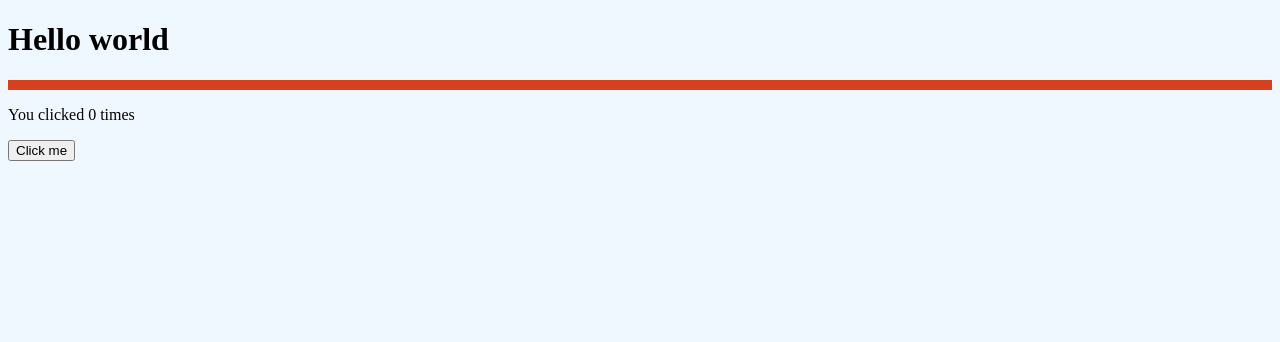
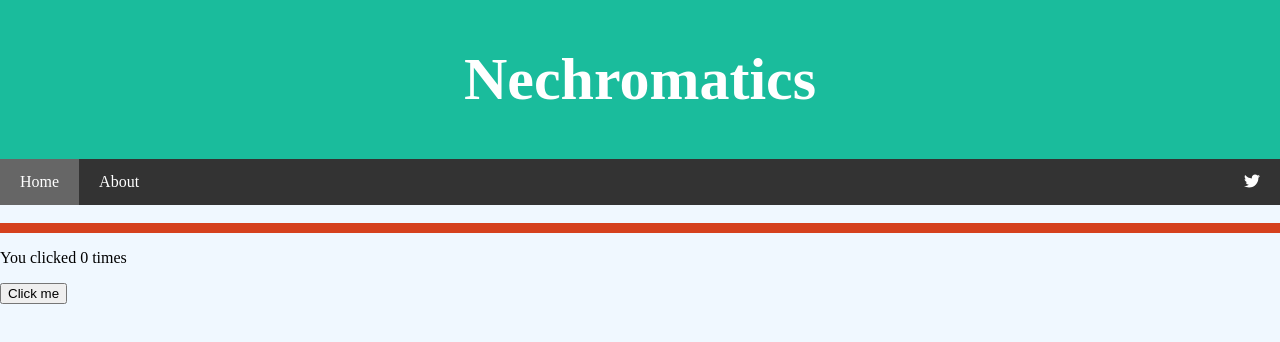
Before and after one commit to Erzihark/YelpClone, a React (Create React App) app in the folder my-app/client/: page / in a window 1280 px wide. Shown: the top 342 px of the page. Built offline with nearby package versions, Linux system fonts and the light colour scheme.

Commit message:
Starting axios setup

```diff
--- a/my-app/client/public/index.html
+++ b/my-app/client/public/index.html
@@ -27,17 +27,8 @@
     <title>React App</title>
   </head>
   <body>
-    <noscript>You need to enable JavaScript to run this app.</noscript>
+
     <div id="root"></div>
-    <!--
-      This HTML file is a template.
-      If you open it directly in the browser, you will see an empty page.
 
-      You can add webfonts, meta tags, or analytics to this file.
-      The build step will place the bundled scripts into the <body> tag.
-
-      To begin the development, run `npm start` or `yarn start`.
-      To create a production bundle, use `npm run build` or `yarn build`.
-    -->
   </body>
 </html>
--- /dev/null
+++ b/my-app/client/src/apis/NechromaticFinder.js
@@ -0,0 +1,5 @@
+import axios from "axios";
+
+export default axios.create({
+    baseURL:"http://localhost:4000"
+})
--- a/my-app/client/src/components/App.js
+++ b/my-app/client/src/components/App.js
@@ -1,10 +1,12 @@
 import React from "react"
 import Example from "./Example"
+import Header from "./Header";
 
 export default function App() {
     return (
         <div>
-            <h1>Hello world</h1>
+            <Header />
+            <br/>
             <Example />
         </div>
     )
--- /dev/null
+++ b/my-app/client/src/components/Header.js
@@ -0,0 +1,23 @@
+import React from "react";
+import { library } from '@fortawesome/fontawesome-svg-core'
+import {faTwitter} from "@fortawesome/free-brands-svg-icons";
+import { FontAwesomeIcon } from "@fortawesome/react-fontawesome";
+library.add(faTwitter)
+
+export default function Header(){
+    return(
+        <div>
+            <div className={"header"}>
+                <h1>Nechromatics</h1>
+            </div>
+            <div className={"navbar"}>
+                <a href={"#"} className={"active"}>Home</a>
+                <a href={"#"} >About</a>
+                <a href={"https://twitter.com/Erzihark"} className={"right"}>
+                    <FontAwesomeIcon icon={['fab', 'twitter']} />
+                </a>
+            </div>
+        </div>
+
+    )
+}
--- /dev/null
+++ b/my-app/client/src/context/NechromaticsContext.js
@@ -0,0 +1,14 @@
+import React, {useState, createContext} from "react";
+
+export const NechromaticsContext = createContext();
+
+export const NechromaticsContextProvider = props => {
+
+    const [nechromatics, setNechromatics] = useState([])
+
+    return( //we could use value={{nechromatics}}
+        <NechromaticsContext.Provider value={{nechromatics: nechromatics, setNechromatics}}>
+            {props.children}
+        </NechromaticsContext.Provider>
+    )
+}
--- a/my-app/client/src/index.js
+++ b/my-app/client/src/index.js
@@ -1,7 +1,7 @@
 import React from 'react';
 import ReactDOM from 'react-dom';
 import './style.css';
-import App from './components/App';
+import Homepage from './routes/Homepage';
 
 
-ReactDOM.render(<App />, document.getElementById('root'));
+ReactDOM.render(<Homepage />, document.getElementById('root'));
--- /dev/null
+++ b/my-app/client/src/routes/Homepage.js
@@ -0,0 +1,19 @@
+import React from "react"
+import {BrowserRouter as Router, Switch, Route} from "react-router-dom";
+import App from "../components/App"
+import {NechromaticsContextProvider} from "../context/NechromaticsContext";
+
+export default function Homepage() {
+    return (
+        <NechromaticsContextProvider>
+            <div>
+                <Router>
+                    <Switch>
+                        <Route exact path="/" component={App}/>
+                    </Switch>
+                </Router>
+            </div>
+        </NechromaticsContextProvider>
+
+    )
+}
--- a/my-app/client/src/style.css
+++ b/my-app/client/src/style.css
@@ -1,3 +1,69 @@
+*,
+*::before,
+*::after {
+    box-sizing: border-box;
+}
+
 body {
     background-color: aliceblue;
+    margin: 0;
 }
+
+.header {
+    padding: 5px;
+    text-align:center;
+    background: #1abc9c;
+    color: white;
+    font-size: 30px;
+}
+
+.navbar{
+    overflow: hidden;
+    background-color: #333;
+    position: sticky;
+    position: -webkit-sticky;
+    top: 0;
+}
+
+/* Style the navigation bar links */
+.navbar a {
+    float: left;
+    display: block;
+    color: white;
+    text-align: center;
+    padding: 14px 20px;
+    text-decoration: none;
+}
+
+/* Right-aligned link */
+.navbar a.right {
+    float: right;
+}
+
+/* Change color on hover */
+.navbar a:hover {
+    background-color: #ddd;
+    color: black;
+}
+
+/* Active/current link */
+.navbar a.active {
+    background-color: #666;
+    color: white;
+}
+
+.social-list {
+    list-style: none;
+    display: flex;
+    justify-content: center;
+    margin: 2em 0 0;
+    padding: 0;
+}
+
+.social-list__items {
+    margin: 0 .5em;
+}
+
+.social-list__link {
+    padding: .5em
+}
```
Also changed, not shown: my-app/client/package.json (+9 -1 lines), 1 other file (tests, documents, lock files or other folders).
